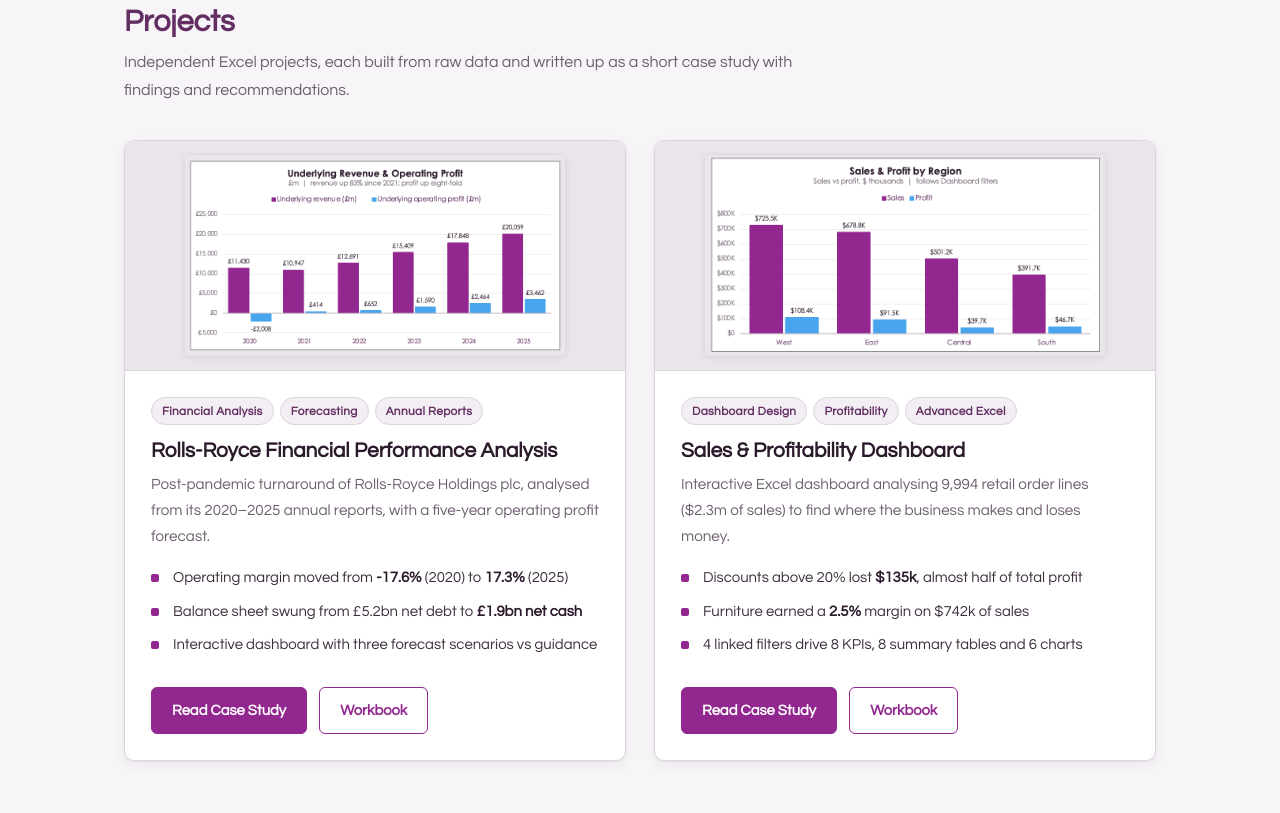
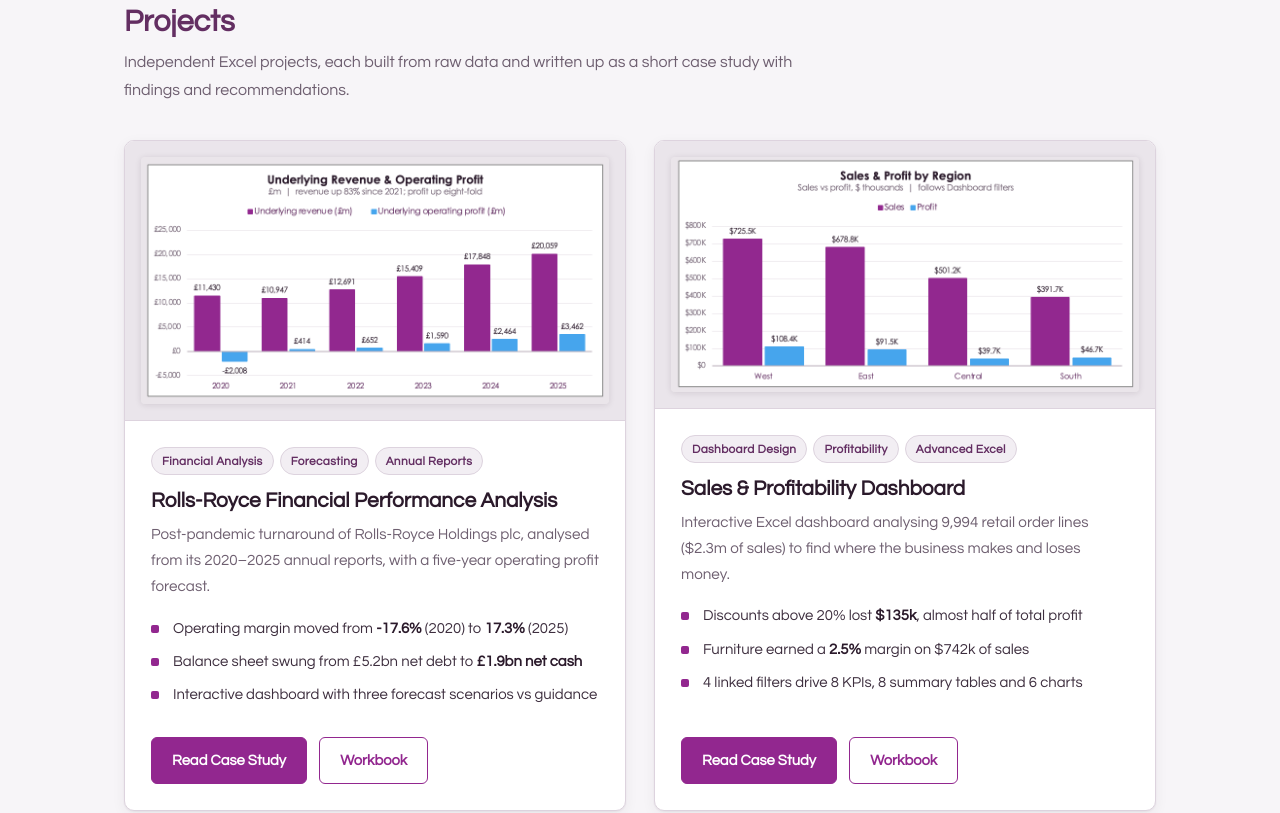
Before and after one commit to RayAkhtar-Projects/ray-projects, a plain HTML site: page index.html in a window 1280 px wide. Shown: the part 748-1561 px from the top of the page. Drawn offline with Linux system fonts and the light colour scheme.

Commit message:
Add files via upload

```diff
--- a/index.html
+++ b/index.html
@@ -5,7 +5,7 @@
 <meta name="viewport" content="width=device-width, initial-scale=1.0">
 <title>Rayyaan Akhtar | Accounting &amp; Finance Portfolio</title>
 <meta name="description" content="Rayyaan Akhtar, Accounting &amp; Finance student at the University of West London. Excel-based financial analysis, forecasting and dashboard projects.">
-<link rel="stylesheet" href="style.css">
+<link rel="stylesheet" href="style.css?v=2">
 </head>
 
 <body>
--- a/style.css
+++ b/style.css
@@ -116,10 +116,10 @@ section.alt{background:var(--panel);border-top:1px solid var(--line);border-bott
 }
 .project:hover{border-color:#CDB8D0;box-shadow:0 2px 4px rgba(43,26,43,.08),0 10px 28px rgba(99,46,98,.12);}
 .thumb{
-    background:var(--tint);height:230px;display:flex;align-items:center;justify-content:center;
-    padding:14px;border-bottom:1px solid var(--line);position:relative;
+    background:var(--tint);display:flex;align-items:center;justify-content:center;
+    padding:16px;border-bottom:1px solid var(--line);position:relative;min-height:180px;
 }
-.thumb img{max-width:100%;max-height:100%;width:auto;height:auto;object-fit:contain;border-radius:4px;box-shadow:0 1px 6px rgba(43,26,43,.12);}
+.thumb img{display:block;width:100%;height:auto;object-fit:contain;border-radius:4px;box-shadow:0 1px 6px rgba(43,26,43,.12);}
 .thumb .placeholder{display:none;color:var(--plum);font-weight:bold;text-align:center;}
 .thumb.missing img{display:none;}
 .thumb.missing .placeholder{display:block;}
```
Also changed, not shown: project1.html (+1 -1 lines), project2.html (+1 -1 lines).
